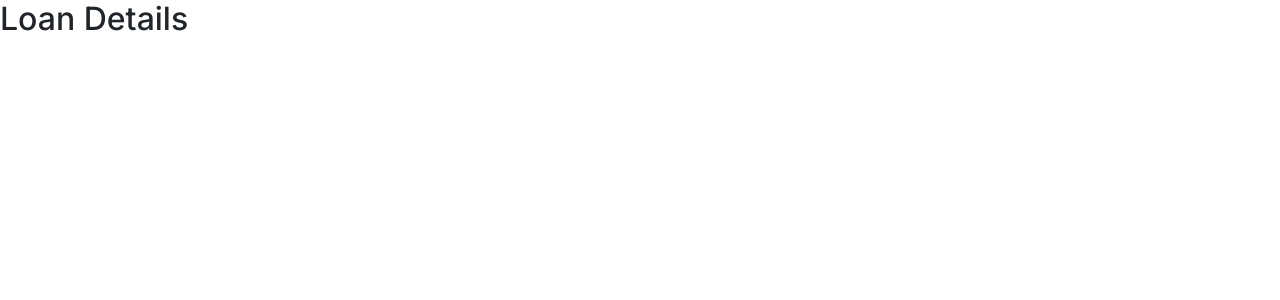
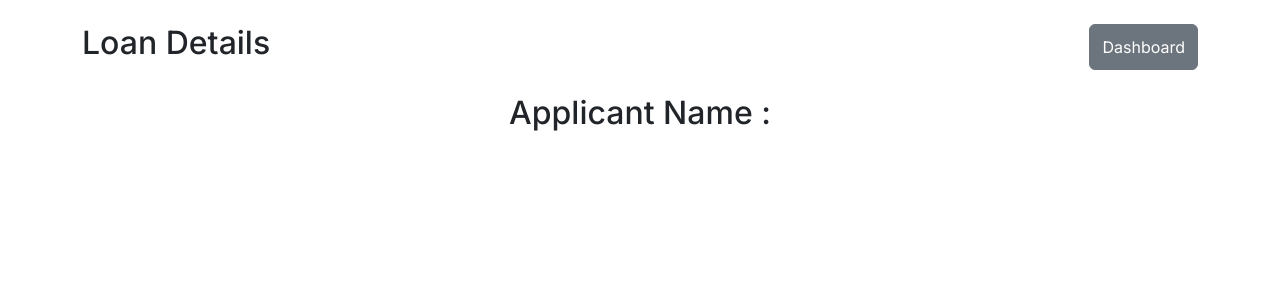
Before and after one commit to mubinkg/micro-finance, a Next.js app: page /admin/loan-details in a window 1280 px wide. Shown: the top 300 px of the page. Built offline with nearby package versions, Linux system fonts and the light colour scheme; no server answers.

Commit message:
add loan details page

```diff
--- a/app/admin/loan-details/page.jsx
+++ b/app/admin/loan-details/page.jsx
@@ -1,7 +1,33 @@
+'use client'
+import { useSearchParams, useRouter } from "next/navigation";
+import { useEffect, useState } from "react";
+import { getData } from "../../../utils/axiosUtils";
+import {Container, Row,Col, Button} from 'reactstrap'
+
+
 export default function LoanDetils(){
+    const searchParams = useSearchParams();
+    const router = useRouter()
+    const [data, setData] = useState({})
+    useEffect(()=>{
+        getData('/loan/'+searchParams.get('id')).then(res=>{
+            setData(res)
+        })
+    }, [searchParams.get('id')])
+
     return (
         <div>
-            <h2>Loan Details</h2>
+            <Container>
+                <div className="d-flex justify-content-between my-4">
+                    <h2>Loan Details</h2>
+                    <Button onClick={()=>router.push('/admin/dashboard')}>Dashboard</Button>
+                </div>
+                <Row className="justify-content-center">
+                    <Col lg={6} sm={12} align="center">
+                        <h2>Applicant Name : {data?.firstName} {data?.lastName}</h2>
+                    </Col>
+                </Row>
+            </Container>
         </div>
     )
 }
```
Also changed, not shown: components/DataTable.jsx (+7 -1 lines).
